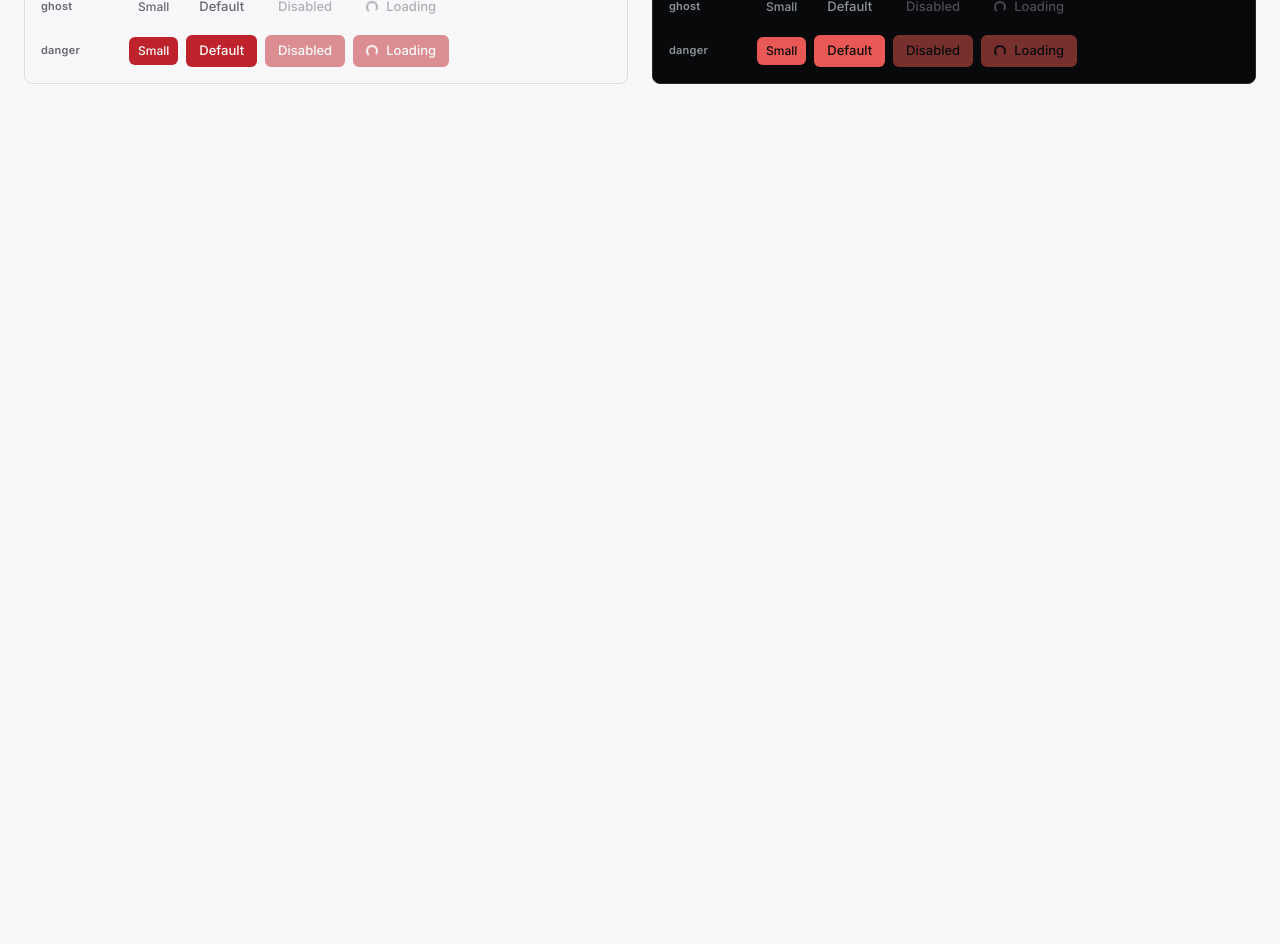
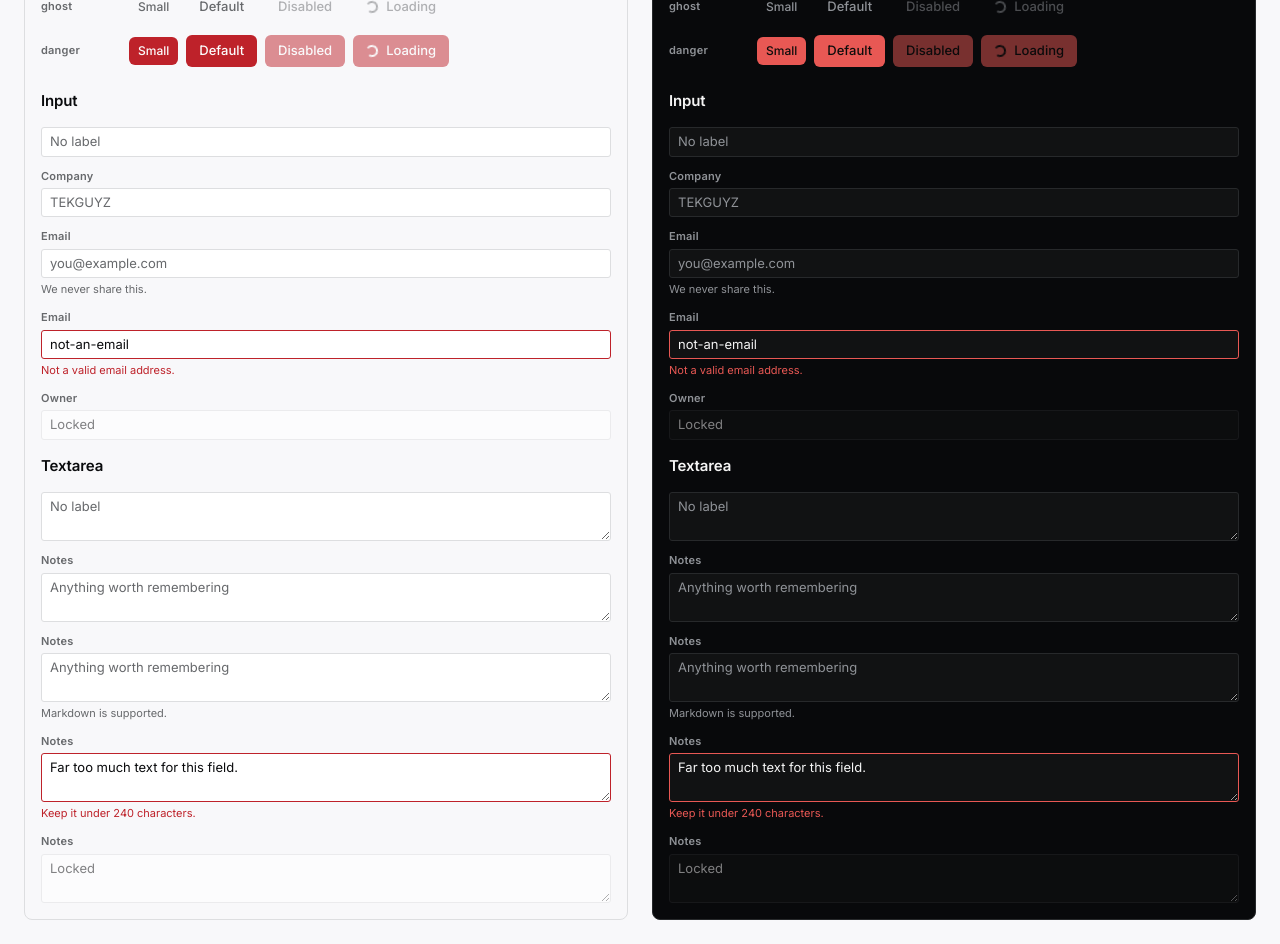
Before and after one commit to tekguyz/tekguyz-crm, a Next.js app: page /design in a window 1280 px wide. Shown: the part 840-1784 px from the top of the page. Before the commit the page ends 948 px from the top, so only its background shows below. Built offline with nearby package versions, Linux system fonts and the light colour scheme.

Commit message:
Add Input and Textarea primitives
Co-Authored-By: Claude Opus 5 <noreply@anthropic.com>

```diff
--- a/src/app/(dev)/design/ThemePane.tsx
+++ b/src/app/(dev)/design/ThemePane.tsx
@@ -1,4 +1,5 @@
 import { ButtonsSection } from "./sections/ButtonsSection";
+import { FormsSection } from "./sections/FormsSection";
 import { TokensSection } from "./sections/TokensSection";
 
 // Forces an explicit theme on its subtree rather than inheriting the ambient
@@ -21,6 +22,7 @@ export function ThemePane({ theme }: { theme: "light" | "dark" }) {
         <div className="flex flex-col gap-6">
           <TokensSection />
           <ButtonsSection />
+          <FormsSection />
         </div>
       </div>
     </section>
--- /dev/null
+++ b/src/app/(dev)/design/sections/FormsSection.tsx
@@ -0,0 +1,53 @@
+import { Input } from "@/components/ui/Input";
+import { Textarea } from "@/components/ui/Textarea";
+
+// Each field state gets its own instance rather than a loop over props, because
+// the point of this page is to look at every state at once — a loop would hide
+// which prop produced which rendering.
+export function FormsSection() {
+  return (
+    <div className="flex flex-col gap-4">
+      <h3 className="text-h2">Input</h3>
+      <div className="flex flex-col gap-3">
+        <Input placeholder="No label" />
+        <Input label="Company" placeholder="TEKGUYZ" />
+        <Input
+          label="Email"
+          type="email"
+          placeholder="you@example.com"
+          hint="We never share this."
+        />
+        <Input
+          label="Email"
+          type="email"
+          defaultValue="not-an-email"
+          error="Not a valid email address."
+        />
+        <Input label="Owner" defaultValue="Locked" disabled />
+      </div>
+
+      <h3 className="text-h2">Textarea</h3>
+      <div className="flex flex-col gap-3">
+        <Textarea placeholder="No label" rows={2} />
+        <Textarea
+          label="Notes"
+          placeholder="Anything worth remembering"
+          rows={2}
+        />
+        <Textarea
+          label="Notes"
+          rows={2}
+          hint="Markdown is supported."
+          placeholder="Anything worth remembering"
+        />
+        <Textarea
+          label="Notes"
+          rows={2}
+          defaultValue="Far too much text for this field."
+          error="Keep it under 240 characters."
+        />
+        <Textarea label="Notes" rows={2} defaultValue="Locked" disabled />
+      </div>
+    </div>
+  );
+}
--- /dev/null
+++ b/src/components/ui/Input.tsx
@@ -0,0 +1,57 @@
+import { useId } from "react";
+import type { ComponentProps } from "react";
+
+import { cn } from "@/lib/utils/cn";
+
+// Design System v2: fields are Level 0 — hairline border, no shadow, 4px/8px
+// padding. The focus treatment is a 1px accent ring drawn in globals.css, not
+// an elevation shadow.
+export function Input({
+  label,
+  hint,
+  error,
+  id,
+  className,
+  ...props
+}: ComponentProps<"input"> & {
+  label?: string;
+  hint?: string;
+  error?: string;
+}) {
+  const generatedId = useId();
+  const fieldId = id ?? generatedId;
+  const messageId = `${fieldId}-message`;
+
+  return (
+    <div className="flex w-full flex-col gap-1">
+      {label ? (
+        <label htmlFor={fieldId} className="text-label text-ink-muted">
+          {label}
+        </label>
+      ) : null}
+      <input
+        id={fieldId}
+        aria-invalid={error ? true : undefined}
+        aria-describedby={error || hint ? messageId : undefined}
+        className={cn(
+          "text-body-md w-full rounded-xs border bg-canvas-pure px-2 py-1 text-ink-main placeholder:text-ink-muted",
+          "disabled:cursor-not-allowed disabled:opacity-50",
+          error ? "border-danger" : "border-hairline",
+          className,
+        )}
+        {...props}
+      />
+      {error || hint ? (
+        <p
+          id={messageId}
+          className={cn(
+            "text-caption",
+            error ? "text-danger" : "text-ink-muted",
+          )}
+        >
+          {error ?? hint}
+        </p>
+      ) : null}
+    </div>
+  );
+}
--- /dev/null
+++ b/src/components/ui/Textarea.tsx
@@ -0,0 +1,59 @@
+import { useId } from "react";
+import type { ComponentProps } from "react";
+
+import { cn } from "@/lib/utils/cn";
+
+// Same contract as Input (label / hint / error, generated id, aria wiring), for
+// a multi-line field. It is a sibling file rather than a prop on Input because
+// <input> and <textarea> have genuinely different native prop sets, and a
+// discriminated union over an `as` prop would be harder to read than this
+// duplication.
+export function Textarea({
+  label,
+  hint,
+  error,
+  id,
+  className,
+  ...props
+}: ComponentProps<"textarea"> & {
+  label?: string;
+  hint?: string;
+  error?: string;
+}) {
+  const generatedId = useId();
+  const fieldId = id ?? generatedId;
+  const messageId = `${fieldId}-message`;
+
+  return (
+    <div className="flex w-full flex-col gap-1">
+      {label ? (
+        <label htmlFor={fieldId} className="text-label text-ink-muted">
+          {label}
+        </label>
+      ) : null}
+      <textarea
+        id={fieldId}
+        aria-invalid={error ? true : undefined}
+        aria-describedby={error || hint ? messageId : undefined}
+        className={cn(
+          "text-body-md w-full rounded-xs border bg-canvas-pure px-2 py-1 text-ink-main placeholder:text-ink-muted",
+          "disabled:cursor-not-allowed disabled:opacity-50",
+          error ? "border-danger" : "border-hairline",
+          className,
+        )}
+        {...props}
+      />
+      {error || hint ? (
+        <p
+          id={messageId}
+          className={cn(
+            "text-caption",
+            error ? "text-danger" : "text-ink-muted",
+          )}
+        >
+          {error ?? hint}
+        </p>
+      ) : null}
+    </div>
+  );
+}
```
Also changed, not shown: 2 other files (tests, documents, lock files or other folders).
